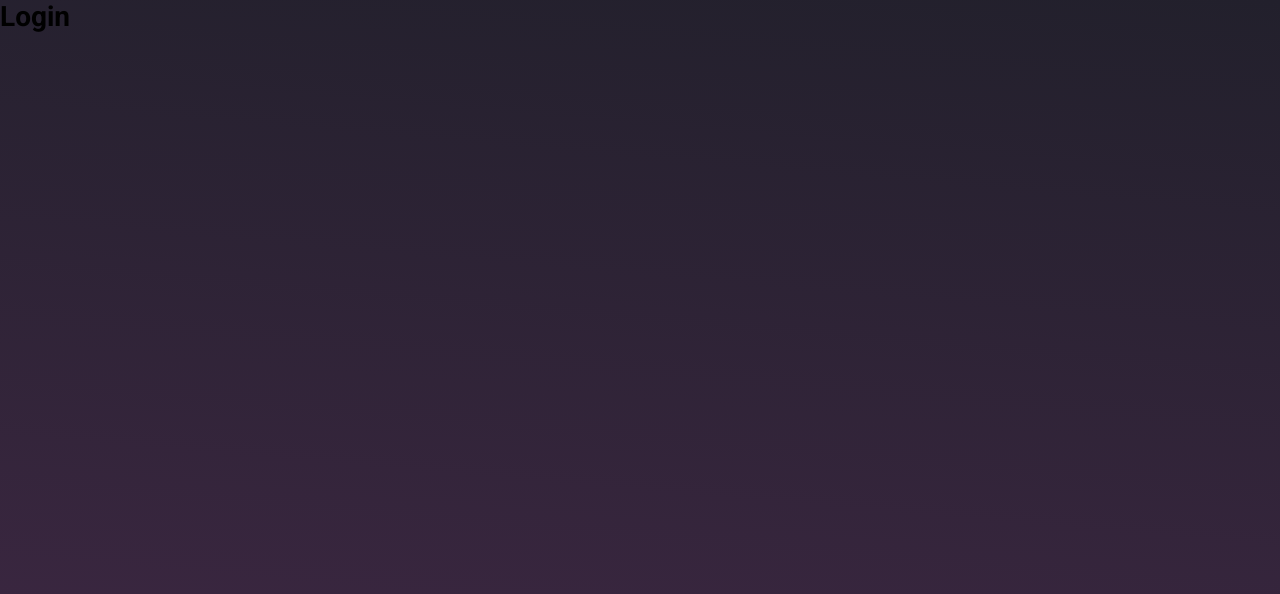
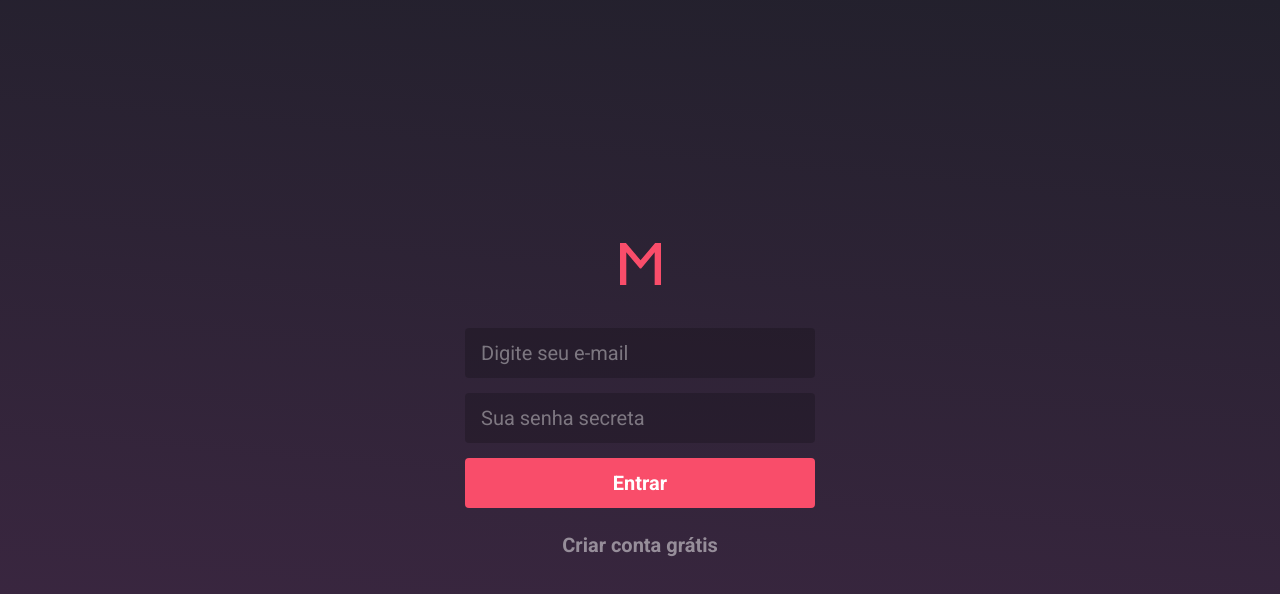
Before and after one commit to MarcosWillianR/meetapp-certification-challenge, a React (Create React App) app in the folder frontend/: page / in a window 1280 px wide. Shown: the top 594 px of the page. Built offline with nearby package versions, Linux system fonts and the light colour scheme; the HTML template or start-up script is replaced by a standard one.

Commit message:
layout screen login/register

```diff
--- a/frontend/package.json
+++ b/frontend/package.json
@@ -5,6 +5,7 @@
   "dependencies": {
     "babel-eslint": "^10.0.3",
     "history": "^4.10.1",
+    "polished": "^3.4.1",
     "prop-types": "^15.7.2",
     "react": "^16.10.2",
     "react-dom": "^16.10.2",
--- a/frontend/src/pages/SignIn/index.js
+++ b/frontend/src/pages/SignIn/index.js
@@ -1,7 +1,19 @@
 import React from 'react';
-
-// import { Container } from './styles';
+import { Link } from 'react-router-dom';
+import logo from '~/assets/logo.svg';
 
 export default function SignIn() {
-  return <h1>Login</h1>;
+  return (
+    <>
+      <img src={logo} alt="Meetapp" />
+
+      <form>
+        <input type="email" placeholder="Digite seu e-mail" />
+        <input type="password" placeholder="Sua senha secreta" />
+
+        <button type="submit">Entrar</button>
+        <Link to="/register">Criar conta grátis</Link>
+      </form>
+    </>
+  );
 }
--- a/frontend/src/pages/SignUp/index.js
+++ b/frontend/src/pages/SignUp/index.js
@@ -1,7 +1,20 @@
 import React from 'react';
-
-// import { Container } from './styles';
+import { Link } from 'react-router-dom';
+import logo from '~/assets/logo.svg';
 
 export default function SignUp() {
-  return <div />;
+  return (
+    <>
+      <img src={logo} alt="Meetapp" />
+
+      <form>
+        <input placeholder="Nome completo" />
+        <input type="email" placeholder="Digite seu e-mail" />
+        <input type="password" placeholder="Sua senha secreta" />
+
+        <button type="submit">Criar conta</button>
+        <Link to="/">Já tenho login</Link>
+      </form>
+    </>
+  );
 }
--- a/frontend/src/pages/_layouts/auth/index.js
+++ b/frontend/src/pages/_layouts/auth/index.js
@@ -1,9 +1,13 @@
 import React from 'react';
 import PropTypes from 'prop-types';
-import { Wrapper } from './styles';
+import { Wrapper, Content } from './styles';
 
 export default function AuthLayout({ children }) {
-  return <Wrapper>{children}</Wrapper>;
+  return (
+    <Wrapper>
+      <Content>{children}</Content>
+    </Wrapper>
+  );
 }
 
 AuthLayout.propTypes = {
--- a/frontend/src/pages/_layouts/auth/styles.js
+++ b/frontend/src/pages/_layouts/auth/styles.js
@@ -1,6 +1,61 @@
 import styled from 'styled-components';
+import { darken } from 'polished';
+import { MainColor, FontSize20 } from '~/styles/global';
 
 export const Wrapper = styled.div`
   height: 100%;
   background: linear-gradient(365deg, #402845, #22202c);
+  display: flex;
+  justify-content: center;
+  align-items: center;
 `;
+
+export const Content = styled.div`
+  width: 100%;
+  max-width: 350px;
+  text-align: center;
+
+  form {
+    display: flex;
+    flex-direction: column;
+
+    margin-top: 40px;
+
+    input,
+    button {
+      height: 50px;
+      border-radius: 4px;
+      font-size: ${FontSize20};
+      color: #fff;
+    }
+
+    input {
+      padding: 8px 16px;
+      background-color: rgba(0, 0, 0, 0.2);
+      margin-bottom: 15px;
+      &::placeholder {
+        color: rgba(255, 255, 255, 0.4);
+      }
+    }
+
+    button {
+      background-color: ${MainColor};
+      font-weight: bold;
+      transition: background-color 0.3s;
+      &:hover {
+        background-color: ${darken(0.03, MainColor)};
+      }
+    }
+
+    a {
+      font-size: ${FontSize20};
+      font-weight: bold;
+      margin-top: 25px;
+      opacity: 0.8;
+      color: rgba(255, 255, 255, 0.6);
+      &:hover {
+        opacity: 1;
+      }
+    }
+  }
+`;
--- a/frontend/src/styles/global.js
+++ b/frontend/src/styles/global.js
@@ -1,4 +1,7 @@
 import { createGlobalStyle } from 'styled-components';
+
+export const MainColor = '#F94D6A';
+export const FontSize20 = '20px';
 
 export default createGlobalStyle`
   @import url('https://fonts.googleapis.com/css?family=Roboto:400,700&display=swap');
@@ -30,6 +33,10 @@
     cursor: pointer;
   }
 
+  input, button {
+    border: 0;
+  }
+
   ul {
     list-style: none;
   }
@@ -37,10 +44,4 @@
   a {
     text-decoration: none;
   }
-
-  img {
-    max-width: 100%;
-    display: block;
-    margin: 0;
-  }
 `;
```
Also changed, not shown: frontend/src/assets/logo.svg (added), 1 other file (tests, documents, lock files or other folders).
